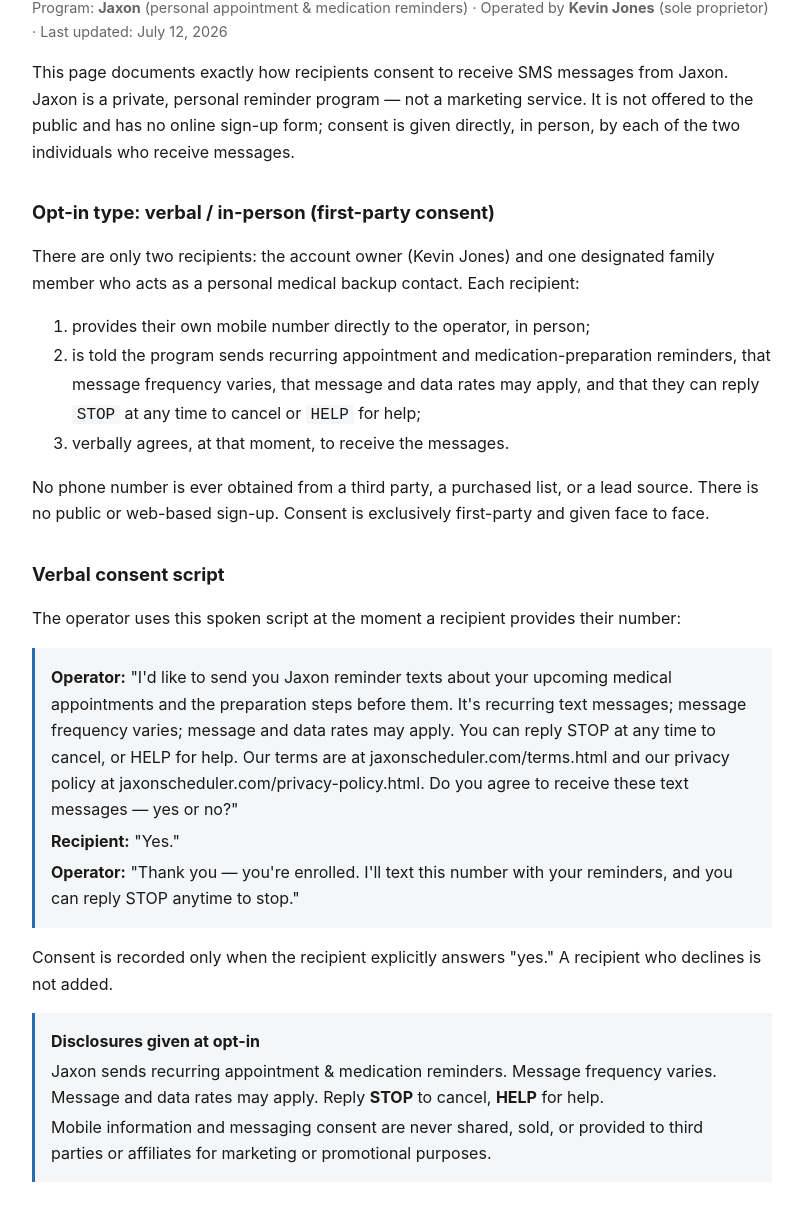
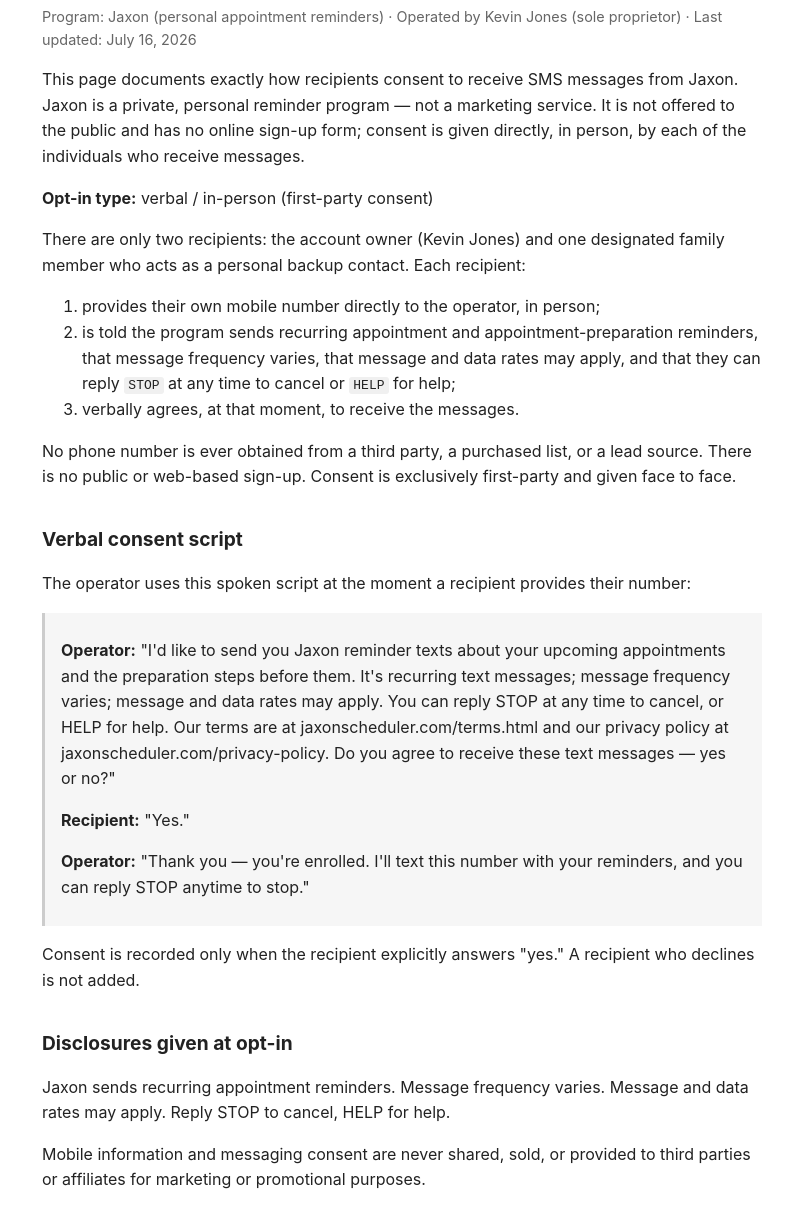
Before and after one commit to kepasidy/jaxon-sms, a plain HTML site: page opt-in.html in a window 1280 px wide. Shown: the part 93-1304 px from the top of the page, without its empty margins (238-1040 px from the left). Drawn offline with Linux system fonts and the light colour scheme.

Commit message:
Revise opt-in page for Jaxon SMS reminders
Updated the content and style of the opt-in page for the Jaxon SMS reminder program, including changes to the program description, consent script, and disclosures.

```diff
--- a/opt-in.html
+++ b/opt-in.html
@@ -5,84 +5,52 @@
 <meta name="viewport" content="width=device-width, initial-scale=1">
 <title>SMS Opt-In Workflow — Jaxon</title>
 <style>
-  body { max-width: 740px; margin: 2.5rem auto; padding: 0 1.25rem;
-         font: 16px/1.65 -apple-system, BlinkMacSystemFont, "Segoe UI", Roboto, Helvetica, Arial, sans-serif;
-         color: #1a1a1a; }
-  h1 { font-size: 1.7rem; margin-bottom: .25rem; }
-  h2 { font-size: 1.15rem; margin-top: 2rem; }
-  .updated { color: #666; font-size: .9rem; margin-top: 0; }
-  .callout { background: #f4f6f8; border-left: 3px solid #2b6cb0; padding: .75rem 1rem; margin: 1rem 0; }
-  ol { line-height: 1.8; }
-  code { background: #f4f6f8; padding: .05rem .3rem; border-radius: 3px; }
-  footer { margin-top: 3rem; color: #666; font-size: .85rem; border-top: 1px solid #e2e2e2; padding-top: 1rem; }
+  body { font-family: -apple-system, Segoe UI, Roboto, Helvetica, Arial, sans-serif;
+         max-width: 720px; margin: 40px auto; padding: 0 20px; line-height: 1.6; color: #222; }
+  h1 { font-size: 1.6em; }
+  h2 { font-size: 1.2em; margin-top: 1.8em; }
+  .meta { color: #666; font-size: 0.9em; }
+  blockquote { background: #f6f6f6; border-left: 3px solid #ccc; margin: 1em 0; padding: 0.6em 1em; }
+  code { background: #f0f0f0; padding: 1px 4px; border-radius: 3px; }
 </style>
 </head>
 <body>
 
 <h1>SMS Opt-In Workflow</h1>
-<p class="updated">Program: <strong>Jaxon</strong> (personal appointment &amp; medication reminders) &middot; Operated by <strong>Kevin Jones</strong> (sole proprietor) &middot; Last updated: July 12, 2026</p>
+<p class="meta">Program: Jaxon (personal appointment reminders) · Operated by Kevin Jones (sole proprietor) · Last updated: July 16, 2026</p>
 
-<p>This page documents exactly how recipients consent to receive SMS messages from
-Jaxon. Jaxon is a private, personal reminder program — not a marketing service. It is
-not offered to the public and has no online sign-up form; consent is given directly,
-in person, by each of the two individuals who receive messages.</p>
+<p>This page documents exactly how recipients consent to receive SMS messages from Jaxon. Jaxon is a private, personal reminder program — not a marketing service. It is not offered to the public and has no online sign-up form; consent is given directly, in person, by each of the individuals who receive messages.</p>
 
-<h2>Opt-in type: verbal / in-person (first-party consent)</h2>
-<p>There are only two recipients: the account owner (Kevin Jones) and one designated
-family member who acts as a personal medical backup contact. Each recipient:</p>
+<p><strong>Opt-in type:</strong> verbal / in-person (first-party consent)</p>
 
+<p>There are only two recipients: the account owner (Kevin Jones) and one designated family member who acts as a personal backup contact. Each recipient:</p>
 <ol>
   <li>provides their own mobile number directly to the operator, in person;</li>
-  <li>is told the program sends recurring appointment and medication-preparation
-      reminders, that message frequency varies, that message and data rates may apply,
-      and that they can reply <code>STOP</code> at any time to cancel or <code>HELP</code>
-      for help;</li>
+  <li>is told the program sends recurring appointment and appointment-preparation reminders, that message frequency varies, that message and data rates may apply, and that they can reply <code>STOP</code> at any time to cancel or <code>HELP</code> for help;</li>
   <li>verbally agrees, at that moment, to receive the messages.</li>
 </ol>
 
-<p>No phone number is ever obtained from a third party, a purchased list, or a lead
-source. There is no public or web-based sign-up. Consent is exclusively first-party and
-given face to face.</p>
+<p>No phone number is ever obtained from a third party, a purchased list, or a lead source. There is no public or web-based sign-up. Consent is exclusively first-party and given face to face.</p>
 
 <h2>Verbal consent script</h2>
 <p>The operator uses this spoken script at the moment a recipient provides their number:</p>
-<div class="callout">
-  <p style="margin:.3rem 0"><strong>Operator:</strong> "I'd like to send you Jaxon
-  reminder texts about your upcoming medical appointments and the preparation steps
-  before them. It's recurring text messages; message frequency varies; message and data
-  rates may apply. You can reply STOP at any time to cancel, or HELP for help. Our terms
-  are at jaxonscheduler.com/terms.html and our privacy policy at
-  jaxonscheduler.com/privacy-policy.html. Do you agree to receive these text
-  messages — yes or no?"</p>
-  <p style="margin:.3rem 0"><strong>Recipient:</strong> "Yes."</p>
-  <p style="margin:.3rem 0"><strong>Operator:</strong> "Thank you — you're enrolled.
-  I'll text this number with your reminders, and you can reply STOP anytime to stop."</p>
-</div>
-<p>Consent is recorded only when the recipient explicitly answers "yes." A recipient who
-declines is not added.</p>
+<blockquote>
+<p><strong>Operator:</strong> "I'd like to send you Jaxon reminder texts about your upcoming appointments and the preparation steps before them. It's recurring text messages; message frequency varies; message and data rates may apply. You can reply STOP at any time to cancel, or HELP for help. Our terms are at jaxonscheduler.com/terms.html and our privacy policy at jaxonscheduler.com/privacy-policy. Do you agree to receive these text messages — yes or no?"</p>
+<p><strong>Recipient:</strong> "Yes."</p>
+<p><strong>Operator:</strong> "Thank you — you're enrolled. I'll text this number with your reminders, and you can reply STOP anytime to stop."</p>
+</blockquote>
+<p>Consent is recorded only when the recipient explicitly answers "yes." A recipient who declines is not added.</p>
 
-<div class="callout">
-  <p style="margin:.2rem 0"><strong>Disclosures given at opt-in</strong></p>
-  <p style="margin:.2rem 0">Jaxon sends recurring appointment &amp; medication reminders.
-  Message frequency varies. Message and data rates may apply. Reply <strong>STOP</strong>
-  to cancel, <strong>HELP</strong> for help.</p>
-  <p style="margin:.2rem 0">Mobile information and messaging consent are never shared,
-  sold, or provided to third parties or affiliates for marketing or promotional
-  purposes.</p>
-</div>
+<h2>Disclosures given at opt-in</h2>
+<p>Jaxon sends recurring appointment reminders. Message frequency varies. Message and data rates may apply. Reply STOP to cancel, HELP for help.</p>
+<p>Mobile information and messaging consent are never shared, sold, or provided to third parties or affiliates for marketing or promotional purposes.</p>
 
 <h2>Sample message</h2>
-<p><em>"Jaxon reminder: radiation session 3 of 20 at 10:00am today. Empty bladder, then
-drink 32 oz water 75 minutes before. Reply STOP to opt out, HELP for help."</em></p>
+<p>"Jaxon reminder: You have an appointment tomorrow at 10:00 AM. Reply STOP to opt out, HELP for help."</p>
 
 <h2>Related documents</h2>
-<p>See our <a href="privacy-policy.html">Privacy Policy</a> and
-<a href="terms.html">SMS Terms &amp; Conditions</a> for full details.</p>
-
-<footer>
-  Opt-in documentation for the Jaxon SMS reminder program operated by Kevin Jones.
-  Contact: kevin@jaxonscheduler.com
-</footer>
+<p>See our <a href="https://jaxonscheduler.com/privacy-policy">Privacy Policy</a> and <a href="https://jaxonscheduler.com/terms.html">SMS Terms &amp; Conditions</a> for full details.</p>
 
 </body>
 </html>
+</html>
```
